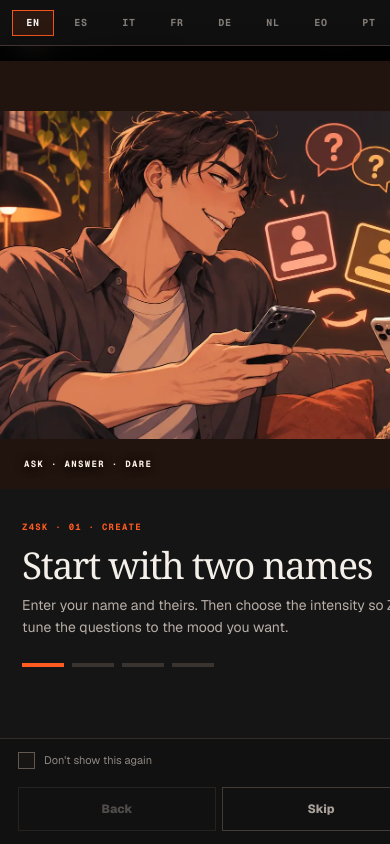
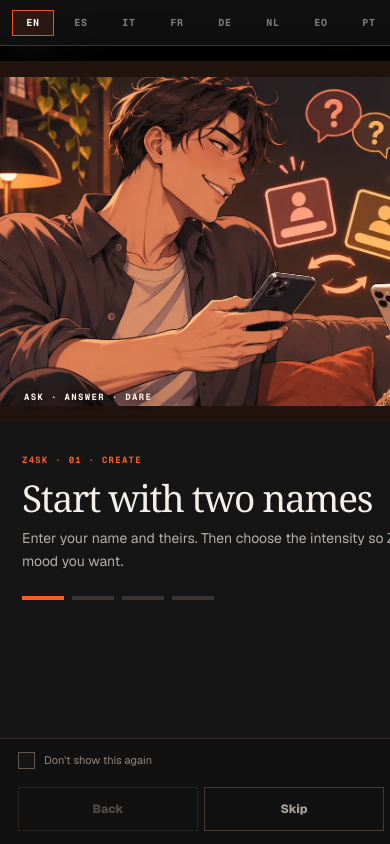
Before and after one commit to josejnet/z4sk, a Next.js app: page / in a window 390 px wide. Built offline with nearby package versions, Linux system fonts and the light colour scheme; no server answers.

Commit message:
Fix mobile tour framing and overflow

```diff
--- a/app/tour.css
+++ b/app/tour.css
@@ -12,10 +12,12 @@
 /* Mobile: keep the artwork visible without a tall empty band and keep all actions inside the viewport. */
 @media(max-width:700px){
   .tour-grid{height:auto;align-items:stretch}
-  .tour-art-wrap{flex:0 0 auto;width:100%;height:auto;min-height:0;max-height:none;aspect-ratio:3 / 2}
+  .tour-art-wrap{flex:0 0 auto;width:100%;height:auto;min-height:0;max-height:none;aspect-ratio:16 / 9}
   .tour-art{object-fit:contain}
-  .tour-copy{flex:1 1 auto;min-height:0}
-  .tour-actions{width:100%;min-width:0;grid-template-columns:repeat(3,minmax(0,1fr));gap:6px}
+  .tour-copy{flex:1 1 auto;width:100%;min-width:0;min-height:0}
+  .tour-intro{max-width:none;overflow-wrap:anywhere}
+  .tour-actions{width:100%;min-width:0;overflow:hidden;grid-template-columns:minmax(0,1fr) minmax(0,1fr) minmax(0,1.3fr);gap:6px}
+  .tour-actions>*{min-width:0}
   .tour-back,.tour-skip,.tour-primary{min-width:0;min-height:44px;padding-left:7px;padding-right:7px;font-size:12px}
   .tour-primary{gap:6px}
 }
```
